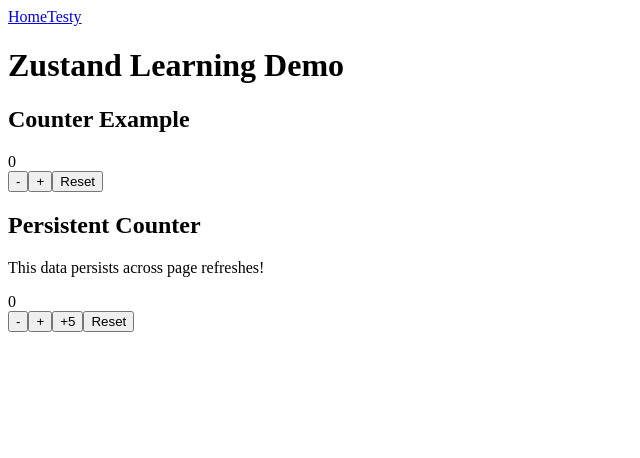
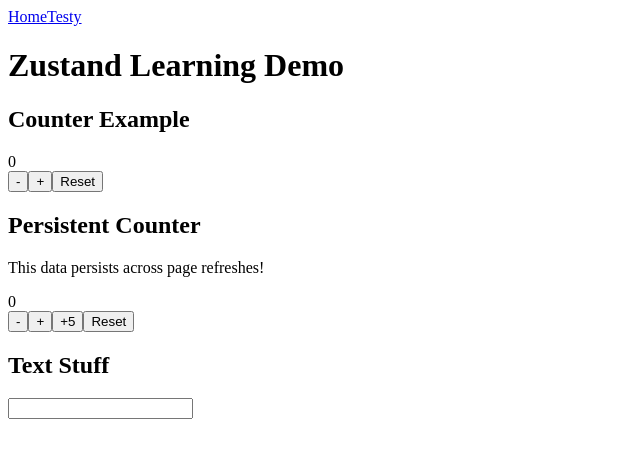
Before and after one commit to joeltheai/zustand-states, a Next.js app: page / in a window 1280 px wide. Shown: the top 458 px of the page, without its empty margins (0-640 px from the left). Built offline with nearby package versions, Linux system fonts and the light colour scheme.

Commit message:
Add TextStuff component and integrate text state from Zustand store in Home and Testy pages

```diff
--- a/app/(main)/page.tsx
+++ b/app/(main)/page.tsx
@@ -1,7 +1,11 @@
+"use client";
 import Counter from "../components/Counter";
 import PersistentCounter from "../components/PersistentCounter";
+import TextStuff from "../components/TextStuff";
+import { useTextStore } from "../stores/textStore";
 
 export default function Home() {
+  const text = useTextStore((state) => state.text);
   return (
     <div className="min-h-screen py-8">
       <div className="container mx-auto px-4">
@@ -13,6 +17,9 @@
           <PersistentCounter />
         </div>
       </div>
+      <TextStuff />
+
+      <p className="text-4xl italic font-thin font-serif text-center mt-8">{text}</p>
     </div>
   );
 }
--- /dev/null
+++ b/app/components/TextStuff.tsx
@@ -0,0 +1,18 @@
+'use client'
+import { useTextStore } from "../stores/textStore";
+
+export default function TextStuff() {
+  const { text, setText } = useTextStore();
+
+  return (
+    <div className="p-6 max-w-sm mx-auto rounded-xl shadow-lg space-y-4">
+      <h2 className="text-2xl font-bold text-center">Text Stuff</h2>
+      <input
+        className=" p-2 border border-gray-300 rounded-md w-full"
+        type="text"
+        value={text}
+        onChange={(e) => setText(e.target.value)}
+      />
+    </div>
+  );
+}
--- /dev/null
+++ b/app/stores/textStore.ts
@@ -0,0 +1,11 @@
+import { create } from 'zustand'
+
+interface TextState {
+    text: string
+    setText: (text: string) => void
+}
+
+export const useTextStore = create<TextState>((set) => ({
+    text: '',
+    setText: (text) => set({ text }),
+}))
```
Also changed, not shown: app/(main)/testy/page.tsx (+19 -1 lines).
